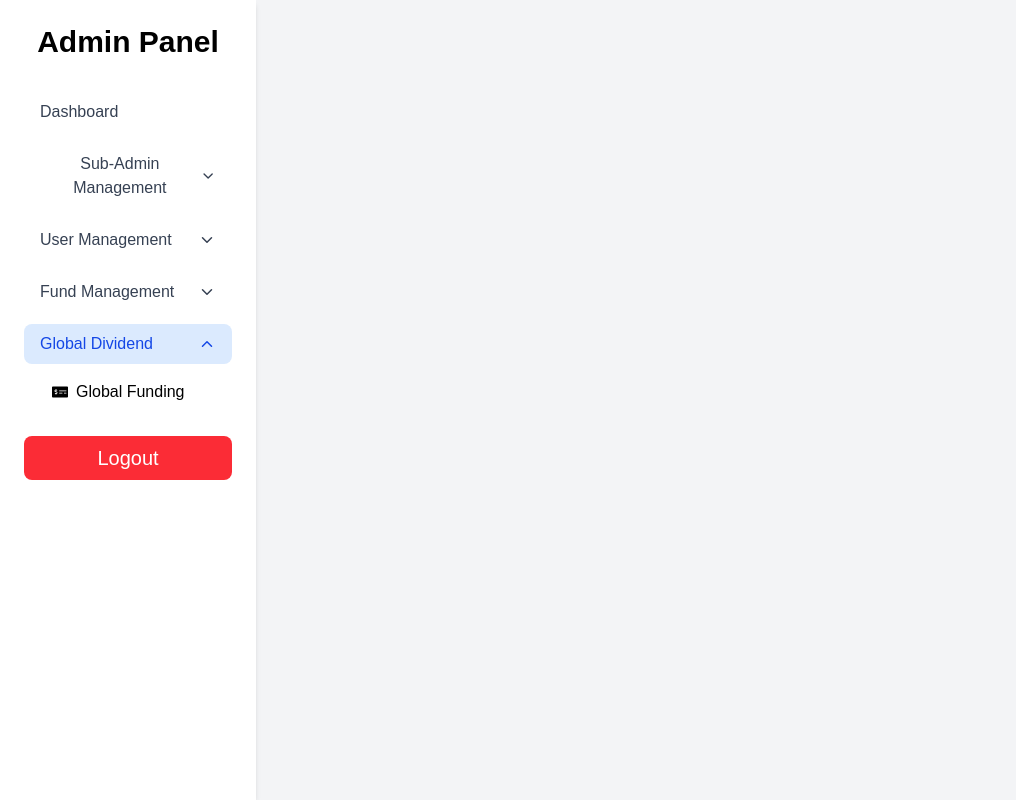
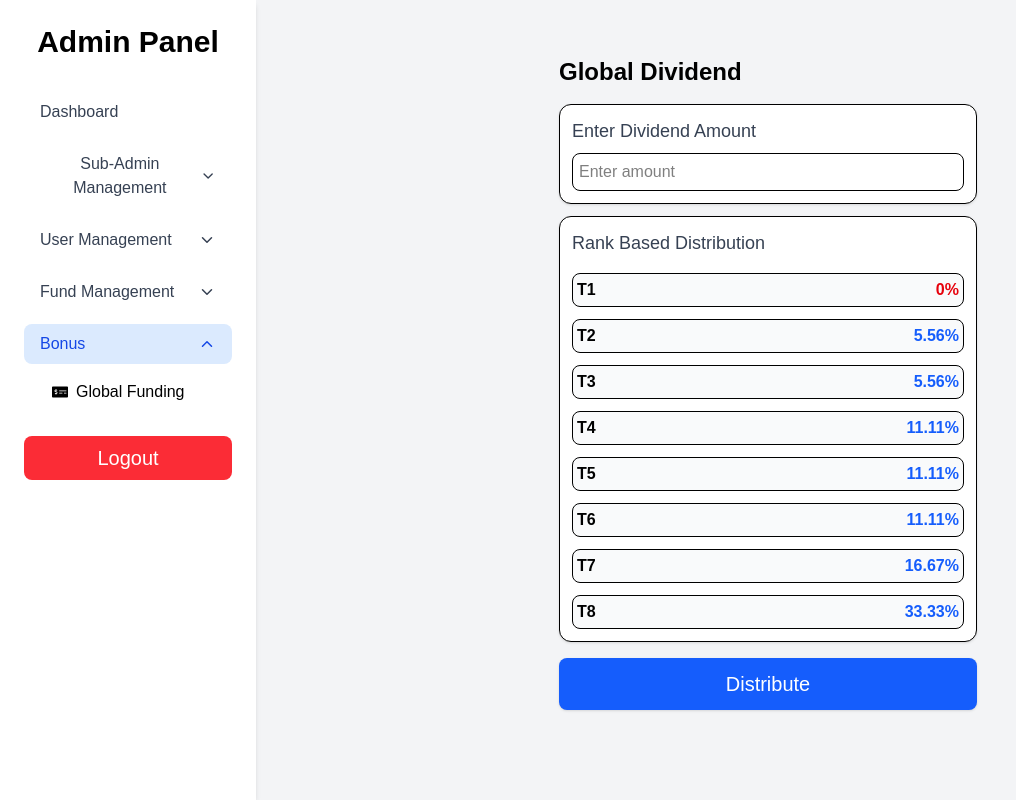
Before and after one commit to Bhushankumar1435/p2pnew, a React (Vite) app: page /admin/global-dividend in a window 1280 px wide. Shown: the whole page, without its empty margins (0-1016 px from the left). Built offline with nearby package versions, Linux system fonts and the light colour scheme; sample sign-in values are in the browser's storage; a web font is replaced by a local one.

Commit message:
03-12-2025

```diff
--- a/src/admin/AdminSidebar.jsx
+++ b/src/admin/AdminSidebar.jsx
@@ -218,14 +218,14 @@ const AdminSidebar = ({
               className={`px-4 py-2 w-full flex justify-between items-center rounded-lg font-medium transition
                 ${globaldividend ? "bg-blue-100 text-blue-700" : "hover:bg-gray-100 text-gray-700"}`}
             >
-              Global Dividend
+              Bonus
               {globaldividend ? <ChevronUp size={18} /> : <ChevronDown size={18} />}
             </button>
 
             {globaldividend && (
               <div className="pl-4 space-y-2 mt-2">
                 <button
-                  onClick={() => handleNav("/admin/transferfund")}
+                  onClick={() => handleNav("/admin/global-dividend")}
                   className="w-full text-left px-3 py-2 rounded-lg hover:bg-gray-100 flex items-center gap-2"
                 >
                   <FaMoneyCheckAlt /> Global Funding
--- a/src/admin/TransferFund/WalletHistory.jsx
+++ b/src/admin/TransferFund/WalletHistory.jsx
@@ -91,7 +91,7 @@ const WalletHistory = () => {
                     <td className="p-2 border">{item.userId.userId}</td>
 
                     <td
-                      className={`p-2 border ${item.mode === "CREDIT"
+                      className={`p-2 border border-black ${item.mode === "CREDIT"
                           ? "text-green-600"
                           : "text-red-600"
                         }`}
--- a/src/admin/globaldividend/Globaldividend.jsx
+++ b/src/admin/globaldividend/Globaldividend.jsx
@@ -1,11 +1,99 @@
-import React from 'react'
+import React, { useState } from "react";
+import { GetGlobalDividendApi } from "../../api/Adminapi";
+import { toast, ToastContainer } from "react-toastify";
+
+const DEFAULT_DATA = [
+  { rank: "T1", percent: 0 },
+  { rank: "T2", percent: 5.56 },
+  { rank: "T3", percent: 5.56 },
+  { rank: "T4", percent: 11.11 },
+  { rank: "T5", percent: 11.11 },
+  { rank: "T6", percent: 11.11 },
+  { rank: "T7", percent: 16.67 },
+  { rank: "T8", percent: 33.33 },
+];
 
 const Globaldividend = () => {
+  const [amount, setAmount] = useState("");
+  const [percentList, setPercentList] = useState(DEFAULT_DATA);
+  const [loading, setLoading] = useState(false);
+
+  const handleDistribute = async () => {
+    if (!amount || amount <= 0) {
+      return toast.error("Please enter a valid amount!");
+    }
+
+    // Only include ranks with percent > 0
+    const validRanks = percentList.filter((p) => p.percent > 0);
+    if (validRanks.length === 0) {
+      return toast.error("No ranks eligible for distribution!");
+    }
+
+    const payload = {
+      amount: Number(amount),
+      percent: validRanks,
+    };
+
+    try {
+      setLoading(true);
+      const res = await GetGlobalDividendApi(payload);
+
+      if (res?.success) {
+        toast.success(res.message || "Income distributed successfully!");
+      } else {
+        toast.error(res?.message || "Distribution failed!");
+      }
+    } catch (error) {
+      toast.error("Server error!");
+    } finally {
+      setLoading(false);
+    }
+  };
+
   return (
-    <div>
+    <div className="w-full max-w-[450px] mx-auto p-4">
+      <ToastContainer position="top-right" autoClose={3000} />
+      <h2 className="text-2xl font-semibold mb-4">Global Dividend</h2>
+      <div className="bg-white p-3 rounded-xl shadow border flex flex-col">
+        <label className="text-lg font-medium text-gray-700">
+          Enter Dividend Amount
+        </label>
+        <input
+          type="number"
+          value={amount}
+          onChange={(e) => setAmount(e.target.value)}
+          className="mt-2 border p-1.5 rounded-lg"
+          placeholder="Enter amount"
+        />
+      </div>
 
+      <div className="bg-white p-3 rounded-xl shadow border mt-3">
+        <h3 className="text-lg font-medium text-gray-700 mb-4">
+          Rank Based Distribution
+        </h3>
+        <div className="space-y-3">
+          {percentList.map((item, index) => (
+            <div key={index}className="flex justify-between items-center p-1 border rounded-lg bg-gray-50">
+              <span className="font-semibold">{item.rank}</span>
+              <span
+                className={`font-semibold ${item.percent === 0 ? "text-red-600" : "text-blue-600"
+                  }`}
+              >
+                {item.percent}%
+              </span>
+            </div>
+          ))}
+        </div>
+      </div>
+      <button
+        onClick={handleDistribute}
+        className="w-full mt-4 bg-blue-600 text-white text-xl font-medium p-3 rounded-lg shadow hover:bg-blue-700 transition cursor-pointer"
+        disabled={loading}
+      >
+        {loading ? "Distributing..." : "Distribute"}
+      </button>
     </div>
-  )
-}
+  );
+};
 
-export default Globaldividend
+export default Globaldividend;
--- a/src/admin/usermanage/TicketHistory.jsx
+++ b/src/admin/usermanage/TicketHistory.jsx
@@ -126,6 +126,7 @@ const TicketHistory = () => {
                   <th className="p-2 border">User ID</th>
                   <th className="p-2 border">Order ID</th>
                   <th className="p-2 border">Description</th>
+                  <th className="p-2 border">Contact</th>
                   <th className="p-2 border">Subject</th>
                   <th className="p-2 border">File</th>
                   <th className="p-2 border">Status</th>
@@ -140,6 +141,7 @@ const TicketHistory = () => {
                     <td className="p-2 border">{t.userId?.userId || "-"}</td>
                     <td className="p-2 border">{t.orderId || "_"}</td>
                     <td className="p-2 border">{t.message}</td>
+                    <td className="p-2 border">{t.contact}</td>
                     <td className="p-2 border">{t.subject}</td>
 
                     <td className="p-2 border">
--- a/src/api/Adminapi.js
+++ b/src/api/Adminapi.js
@@ -6,13 +6,14 @@ const API_BASE = import.meta.env.VITE_API_URL;
 // --------------------------------------------
 
 // 🔹 POST wrapper
-export async function adminPost(endpoint, data, auth = false) {
+export async function adminPost(endpoint, data = {}, auth = false) {
   try {
     const headers = { "Content-Type": "application/json" };
 
     if (auth) {
       const token = localStorage.getItem("admin_token");
-      if (token) headers["Authorization"] = `Bearer ${token}`;
+      if (!token) return { success: false, message: "Admin not logged in!" };
+      headers["Authorization"] = `Bearer ${token}`;
     }
 
     const res = await fetch(`${API_BASE}${endpoint}`, {
@@ -21,21 +22,20 @@ export async function adminPost(endpoint, data, auth = false) {
       body: JSON.stringify(data),
     });
 
-    const json = await res.json();
-    return json;
+    return await res.json();
   } catch (err) {
     return { success: false, message: err.message };
   }
 }
 
-// 🔹 GET wrapper
 export async function adminGet(endpoint, auth = false) {
   try {
     const headers = { "Content-Type": "application/json" };
 
     if (auth) {
       const token = localStorage.getItem("admin_token");
-      if (token) headers["Authorization"] = `Bearer ${token}`;
+      if (!token) return { success: false, message: "Admin not logged in!" };
+      headers["Authorization"] = `Bearer ${token}`;
     }
 
     const res = await fetch(`${API_BASE}${endpoint}`, {
@@ -43,12 +43,12 @@ export async function adminGet(endpoint, auth = false) {
       headers,
     });
 
-    const json = await res.json();
-    return json;
+    return await res.json();
   } catch (err) {
     return { success: false, message: err.message };
   }
 }
+
 
 // --------------------------------------------
 //  ADMIN AUTH APIS
@@ -161,3 +161,9 @@ export const GetOrderHistoryApi = (page, limit) =>
 
 export const GetTeamByLevelApi = (userId, level) =>
   adminGet(`admin/teamByLevel?id=${userId}&level=${level}`, true);
+
+
+// Only one API: globalIncome handles fetch & distribute
+// Get Global Dividend (and also distribute if amount is provided)
+export const GetGlobalDividendApi = (data = {}) =>
+  adminPost("admin/globalIncome", data, true);
--- a/src/api/protectedApi.js
+++ b/src/api/protectedApi.js
@@ -72,4 +72,17 @@ export const postFileData = async (url, data) => {
   // left intentionally blank
 };
 
+
+// GET USER PROFILE
+export const getUserProfile = async () => {
+  try {
+    const res = await api.get("/user/userProfile");
+    return res.data;
+  } catch (err) {
+    console.error("User Profile Error:", err);
+    return null;
+  }
+};
+
+
 export default api;
--- a/src/subadmin/SubAdminDashboard.jsx
+++ b/src/subadmin/SubAdminDashboard.jsx
@@ -280,7 +280,7 @@ const SubAdminDashboard = () => {
                   }}
                   className={`px-4 py-2 rounded-lg shadow-md transition ${activeFilter === "failed" ? "bg-red-700 text-white" : "bg-red-600 text-white hover:bg-red-700"}`}
                 >
-                  Failed Orders
+                  Reject Orders
                 </button>
               </div>
             </div>
@@ -334,7 +334,7 @@ const SubAdminDashboard = () => {
                                     Accept
                                   </button>
                                   <button onClick={() => handleActionBySubAdmin(deal._id, "REJECTED")} className="px-3 py-1 bg-red-600 text-white rounded hover:bg-red-700">
-                                    Failed
+                                    Reject
                                   </button>
                                 </>
                               )}
```
Also changed, not shown: src/admin/TransferFund/IncomeHistory.jsx (+16 -16 lines), src/pages/Profile/Raiseticket.jsx (+13 -2 lines), src/pages/Profile/profileData.jsx (+57 -15 lines).
